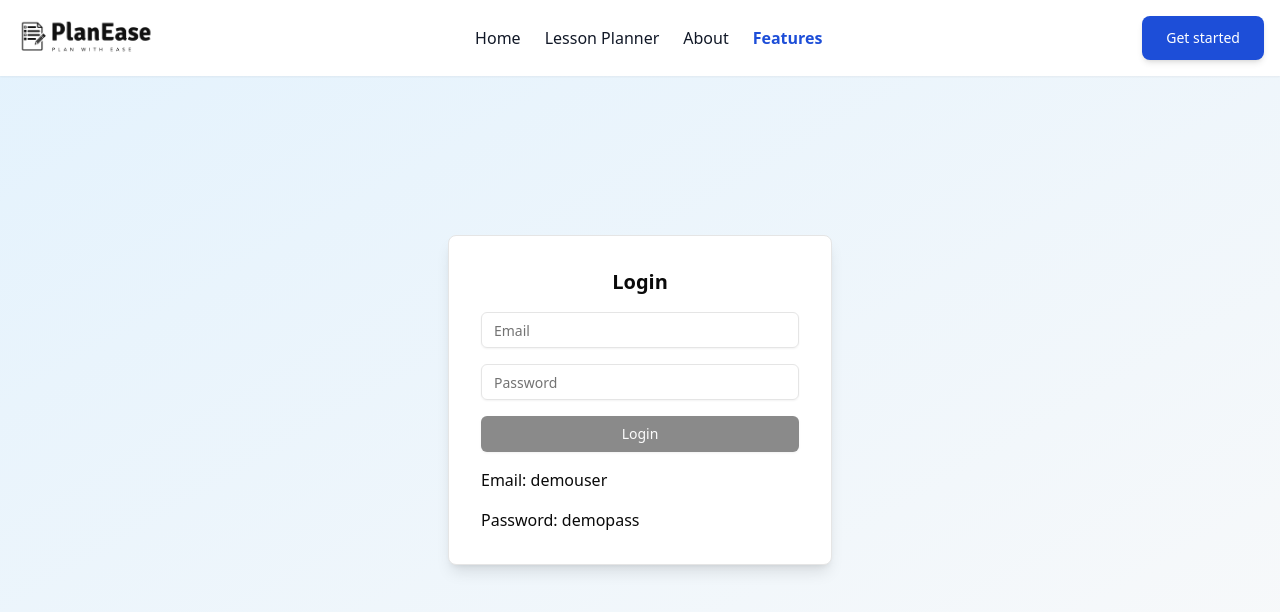
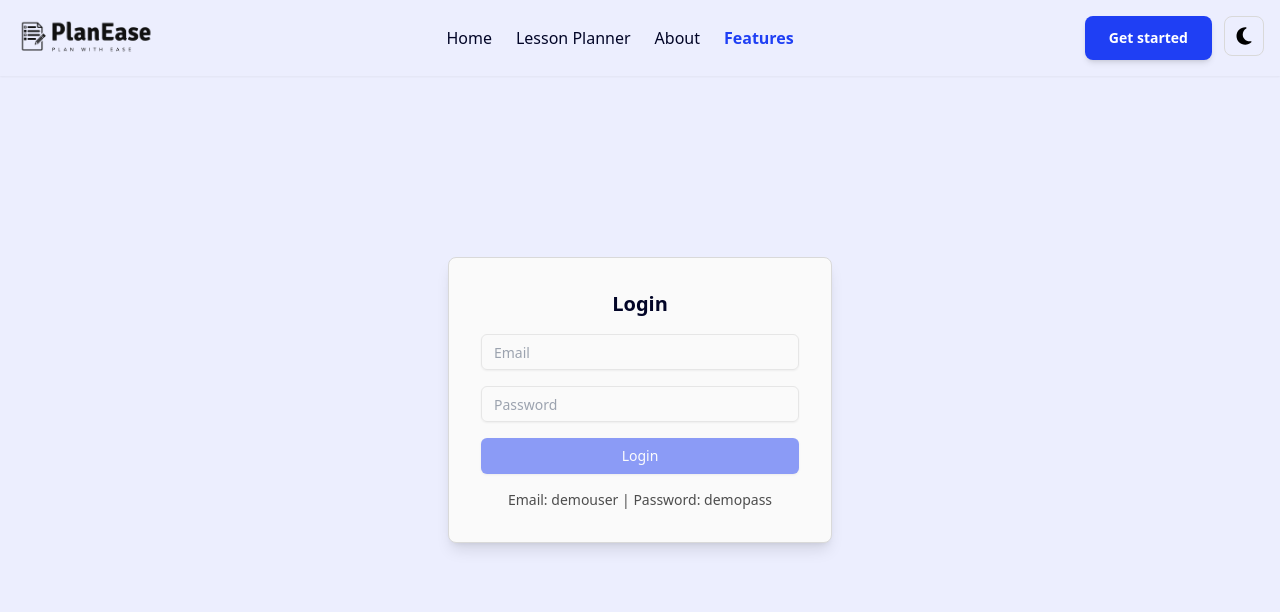
Before and after one commit to Shubham-567/AI-Lesson-Planner, a React (Vite) app: page /Login in a window 1280 px wide. Shown: the top 612 px of the page. Built offline with nearby package versions, Linux system fonts and the light colour scheme; no server answers.

Commit message:
added dark mode toggle and fixed inconsitency in color scheme

```diff
--- a/src/components/ui/LessonAccordion.jsx
+++ b/src/components/ui/LessonAccordion.jsx
@@ -166,10 +166,11 @@ const LessonAccordion = ({ lesson }) => {
         <AccordionItem value='outline'>
           <AccordionTrigger>Lesson Outlines</AccordionTrigger>
           <AccordionContent className='p-[2px]'>
+            <div className='grid grid-cols-1 lg:grid-cols-2 gap-4 mb-2'>
               {editedLesson.LessonOutline.map((step, index) => (
                 <div
                   key={index}
-                className='border rounded-lg p-4 mb-4 space-y-2 bg-gray-100 '>
+                  className='border border-border rounded-lg p-4 bg-muted text-muted-foreground'>
                   {isEditing ? (
                     <>
                       <Label>Duration</Label>
@@ -207,6 +208,7 @@ const LessonAccordion = ({ lesson }) => {
                   )}
                 </div>
               ))}
+            </div>
           </AccordionContent>
         </AccordionItem>
 
--- a/src/components/ui/Navbar.jsx
+++ b/src/components/ui/Navbar.jsx
@@ -1,33 +1,69 @@
-import { useState } from "react";
+import { useState, useEffect } from "react";
 import { NavLink } from "react-router-dom";
 import Logo from "@/assets/logo.png";
+import moonSvg from "@/assets/moon.svg";
+import sunSvg from "@/assets/sun.svg";
+import { Button } from "./button";
 
 function Navbar() {
   const [isOpen, setIsOpen] = useState(false);
+  const [darkMode, setDarkMode] = useState(
+    localStorage.getItem("theme") === "dark"
+  );
+
+  // apply theme on component mount
+  useEffect(() => {
+    if (darkMode) {
+      document.documentElement.classList.remove("light");
+      document.documentElement.classList.add("dark");
+      localStorage.setItem("theme", "dark");
+    } else {
+      document.documentElement.classList.remove("dark");
+      document.documentElement.classList.add("light");
+      localStorage.setItem("theme", "light");
+    }
+  }, [darkMode]);
 
   return (
-    <header className='absolute top-0 left-0 w-full bg-white shadow-sm z-50'>
-      <nav className='max-w-screen-xl min-w-[312px] mx-auto p-4 '>
+    <header className='absolute top-0 left-0 w-full shadow-sm dark:shadow-muted z-50'>
+      <nav className='max-w-screen-xl min-w-[312px] mx-auto p-4'>
         <div className='flex flex-wrap items-center justify-between'>
           {/* Logo */}
           <NavLink to='/' className='flex items-center space-x-3'>
             <img
               src={Logo}
-              className='h-8 sm:h-8 md:h-9 lg:h-10 max-w-[180px]'
+              className='h-8 sm:h-8 md:h-9 lg:h-10 max-w-[180px] dark:invert'
               alt='Logo'
             />
           </NavLink>
 
           {/* Right-side buttons */}
           <div className='flex md:order-2 space-x-3'>
-            <button className='text-white bg-blue-700 hover:bg-blue-800 transition duration-300 shadow-md font-medium rounded-lg px-4 sm:px-5 md:px-6 py-2 sm:py-2.5 md:py-3 text-sm sm:text-md'>
-              Get started
+            <NavLink to='/lesson-planner'>
+              <button className='bg-primary text-primary-foreground hover:brightness-90 transition duration-300 shadow-md font-semibold rounded-lg px-3 sm:px-5 md:px-6 py-2 sm:py-2.5 md:py-3 text-sm sm:text-sm hidden min-[355px]:inline-block'>
+                Get started
+              </button>
+            </NavLink>
+
+            {/* Dark Mode Toggle */}
+            <button
+              onClick={() => setDarkMode(!darkMode)}
+              className='p-2 w-10 h-10 border border-border text-foreground rounded-lg hover:bg-muted'>
+              {darkMode ? (
+                <img className='w-5 h-5 mx-auto' src={sunSvg} alt='Sun Icon' />
+              ) : (
+                <img
+                  className='w-5 h-5 mx-auto'
+                  src={moonSvg}
+                  alt='Moon Icon'
+                />
+              )}
             </button>
 
             {/* Mobile menu toggle */}
             <button
               onClick={() => setIsOpen(!isOpen)}
-              className='md:hidden p-2 w-10 h-10 text-gray-500 rounded-lg hover:bg-gray-100 focus:ring-2 focus:ring-gray-200'>
+              className='md:hidden p-2 w-10 h-10 text-foreground rounded-lg hover:bg-muted focus:ring-2 focus:ring-ring'>
               <span className='sr-only'>Open main menu</span>
               <svg className='w-5 h-5' fill='none' viewBox='0 0 17 14'>
                 <path
@@ -44,14 +80,14 @@ function Navbar() {
             className={`${
               isOpen ? "block" : "hidden"
             } w-full md:flex md:w-auto md:order-1`}>
-            <ul className='flex flex-col pt-4 md:pt-0 md:flex-row space-y-2 md:space-y-0 md:space-x-6 text-gray-900'>
+            <ul className='flex flex-col pt-4 md:pt-0 md:flex-row space-y-2 md:space-y-0 md:space-x-6 text-foreground'>
               <li>
                 <NavLink
                   to='/'
                   className={({ isActive }) =>
                     isActive
-                      ? "text-blue-700 font-semibold"
-                      : "hover:text-blue-700"
+                      ? "text-primary font-semibold"
+                      : "hover:text-primary"
                   }>
                   Home
                 </NavLink>
@@ -61,8 +97,8 @@ function Navbar() {
                   to='/lesson-planner'
                   className={({ isActive }) =>
                     isActive
-                      ? "text-blue-700 font-semibold"
-                      : "hover:text-blue-700"
+                      ? "text-primary font-semibold"
+                      : "hover:text-primary"
                   }>
                   Lesson Planner
                 </NavLink>
@@ -72,8 +108,8 @@ function Navbar() {
                   to='/about'
                   className={({ isActive }) =>
                     isActive
-                      ? "text-blue-700 font-semibold"
-                      : "hover:text-blue-700"
+                      ? "text-primary font-semibold"
+                      : "hover:text-primary"
                   }>
                   About
                 </NavLink>
@@ -83,8 +119,8 @@ function Navbar() {
                   to='/Login'
                   className={({ isActive }) =>
                     isActive
-                      ? "text-blue-700 font-semibold"
-                      : "hover:text-blue-700"
+                      ? "text-primary font-semibold"
+                      : "hover:text-primary"
                   }>
                   Features
                 </NavLink>
--- a/src/components/ui/button.jsx
+++ b/src/components/ui/button.jsx
@@ -1,8 +1,8 @@
-import * as React from "react"
-import { Slot } from "@radix-ui/react-slot"
+import * as React from "react";
+import { Slot } from "@radix-ui/react-slot";
 import { cva } from "class-variance-authority";
 
-import { cn } from "@/lib/utils"
+import { cn } from "@/lib/utils";
 
 const buttonVariants = cva(
   "inline-flex items-center justify-center gap-2 whitespace-nowrap rounded-md text-sm font-medium transition-colors focus-visible:outline-none focus-visible:ring-1 focus-visible:ring-ring disabled:pointer-events-none disabled:opacity-50 [&_svg]:pointer-events-none [&_svg]:size-4 [&_svg]:shrink-0",
@@ -14,7 +14,7 @@ const buttonVariants = cva(
         destructive:
           "bg-destructive text-destructive-foreground shadow-sm hover:bg-destructive/90",
         outline:
-          "border border-input bg-background shadow-sm hover:bg-accent hover:text-accent-foreground",
+          "border border-input bg-muted shadow-sm hover:bg-primary hover:text-primary-foreground",
         secondary:
           "bg-secondary text-secondary-foreground shadow-sm hover:bg-secondary/80",
         ghost: "hover:bg-accent hover:text-accent-foreground",
@@ -32,17 +32,20 @@ const buttonVariants = cva(
       size: "default",
     },
   }
-)
+);
 
-const Button = React.forwardRef(({ className, variant, size, asChild = false, ...props }, ref) => {
-  const Comp = asChild ? Slot : "button"
-  return (
-    (<Comp
-      className={cn(buttonVariants({ variant, size, className }))}
-      ref={ref}
-      {...props} />)
-  );
-})
-Button.displayName = "Button"
+const Button = React.forwardRef(
+  ({ className, variant, size, asChild = false, ...props }, ref) => {
+    const Comp = asChild ? Slot : "button";
+    return (
+      <Comp
+        className={cn(buttonVariants({ variant, size, className }))}
+        ref={ref}
+        {...props}
+      />
+    );
+  }
+);
+Button.displayName = "Button";
 
-export { Button, buttonVariants }
+export { Button, buttonVariants };
--- a/src/components/ui/input.jsx
+++ b/src/components/ui/input.jsx
@@ -1,19 +1,20 @@
-import * as React from "react"
+import * as React from "react";
 
-import { cn } from "@/lib/utils"
+import { cn } from "@/lib/utils";
 
 const Input = React.forwardRef(({ className, type, ...props }, ref) => {
   return (
-    (<input
+    <input
       type={type}
       className={cn(
-        "flex h-9 w-full rounded-md border border-input bg-transparent px-3 py-1 text-base shadow-sm transition-colors file:border-0 file:bg-transparent file:text-sm file:font-medium file:text-foreground placeholder:text-muted-foreground focus-visible:outline-none focus-visible:ring-1 focus-visible:ring-ring disabled:cursor-not-allowed disabled:opacity-50 md:text-sm",
+        "flex h-9 w-full rounded-md border border-input bg-transparent px-3 py-1 text-base shadow-sm transition-colors file:border-0 file:bg-transparent file:text-sm file:font-medium file:text-foreground placeholder:text-gray-400 focus-visible:outline-none focus-visible:ring-1 focus-visible:ring-ring disabled:cursor-not-allowed disabled:opacity-50 md:text-sm",
         className
       )}
       ref={ref}
-      {...props} />)
+      {...props}
+    />
   );
-})
-Input.displayName = "Input"
+});
+Input.displayName = "Input";
 
-export { Input }
+export { Input };
--- a/src/index.css
+++ b/src/index.css
@@ -4,57 +4,79 @@
 
 @layer base {
   :root {
-    --background: 0 0% 100%;
-    --foreground: 0 0% 3.9%;
-    --card: 0 0% 100%;
-    --card-foreground: 0 0% 3.9%;
-    --popover: 0 0% 100%;
-    --popover-foreground: 0 0% 3.9%;
-    --primary: 0 0% 9%;
-    --primary-foreground: 0 0% 98%;
-    --secondary: 0 0% 96.1%;
-    --secondary-foreground: 0 0% 9%;
-    --muted: 0 0% 96.1%;
-    --muted-foreground: 0 0% 45.1%;
-    --accent: 0 0% 96.1%;
-    --accent-foreground: 0 0% 9%;
-    --destructive: 0 84.2% 60.2%;
-    --destructive-foreground: 0 0% 98%;
-    --border: 0 0% 89.8%;
-    --input: 0 0% 89.8%;
-    --ring: 0 0% 3.9%;
-    --chart-1: 12 76% 61%;
-    --chart-2: 173 58% 39%;
-    --chart-3: 197 37% 24%;
-    --chart-4: 43 74% 66%;
-    --chart-5: 27 87% 67%;
+    /* Background colors for light mode */
+    --background: 233 90% 96%;
+    --foreground: 235, 90%, 8%;
+
+    --card: 0 0% 98%; /* Slightly off-white */
+    --card-foreground: var(--foreground);
+
+    --popover: 0 0% 97%; /* Light grayish-white */
+    --popover-foreground: var(--foreground);
+
+    --muted: 0 0% 96%; /* Soft muted white */
+    --muted-foreground: 0 0% 30%; /* Dark gray text */
+
+    --border: 0 0% 85%; /* Light gray */
+    --input: 0 0% 90%; /* Soft gray */
+    --ring: 0 0% 50%; /* Medium gray */
+
+    /* Text color */
+    --text: 235 90% 8%;
+
+    /* Primary colors */
+    --primary: 231 91% 54%; /* Soft blue */
+    --primary-foreground: 0 0% 100%; /* White text */
+
+    /* Secondary colors */
+    --secondary: 298 91% 50%; /* Soft purple */
+    --secondary-foreground: 0 0% 100%; /* White text */
+
+    /* Accent colors */
+    /* background-color: hsl(319, 91%, 50%); */
+    --accent: 319 91% 50%;
+    --accent-foreground: 0 0% 100%;
+
+    /* Destructive (Error) colors */
+    --destructive: 0 100% 80%; /* Pure Red */
+    --destructive-foreground: 0 0% 100%; /* White text for contrast */
+
+    /* Border radius */
     --radius: 0.5rem;
   }
+
   .dark {
-    --background: 0 0% 3.9%;
-    --foreground: 0 0% 98%;
-    --card: 0 0% 3.9%;
-    --card-foreground: 0 0% 98%;
-    --popover: 0 0% 3.9%;
-    --popover-foreground: 0 0% 98%;
-    --primary: 0 0% 98%;
-    --primary-foreground: 0 0% 9%;
-    --secondary: 0 0% 14.9%;
-    --secondary-foreground: 0 0% 98%;
-    --muted: 0 0% 14.9%;
-    --muted-foreground: 0 0% 63.9%;
-    --accent: 0 0% 14.9%;
-    --accent-foreground: 0 0% 98%;
-    --destructive: 0 62.8% 30.6%;
-    --destructive-foreground: 0 0% 98%;
-    --border: 0 0% 14.9%;
-    --input: 0 0% 14.9%;
-    --ring: 0 0% 83.1%;
-    --chart-1: 220 70% 50%;
-    --chart-2: 160 60% 45%;
-    --chart-3: 30 80% 55%;
-    --chart-4: 280 65% 60%;
-    --chart-5: 340 75% 55%;
+    /* Background colors for dark mode */
+    --background: 233, 80%, 6%;
+    --foreground: 35 90% 92%; /* Near-black text */
+
+    --card: 0 0% 7%; /* Dark gray */
+    --card-foreground: var(--foreground);
+
+    --popover: 0 0% 10%; /* Slightly lighter black */
+    --popover-foreground: var(--foreground);
+
+    --muted: 0 0% 10%;
+    --muted-foreground: 0 0% 70%;
+
+    --border: 0 0% 20%; /* Dark gray */
+    --input: 0 0% 25%; /* Medium dark gray */
+    --ring: 0 0% 40%; /* Soft gray */
+
+    /* Text color */
+    --text: 235 90% 8%;
+
+    /* Primary colors (Dark Mode) */
+    --primary: 231 91% 54%;
+    --primary-foreground: 0 0% 100%; /* White text */
+
+    /* Secondary colors (Dark Mode) */
+    --secondary: 298 91% 40%; /* Deep purple */
+    --secondary-foreground: 0 0% 100%; /* White text */
+
+    /* Accent colors (Dark Mode) */
+    --accent: 319 91% 40%;
+    --accent-foreground: 0 0% 100%;
   }
 }
 
@@ -63,6 +85,10 @@
     @apply border-border outline-ring/50;
   }
   body {
+    @apply bg-background text-foreground transition-colors duration-300;
+  }
+
+  .dark body {
     @apply bg-background text-foreground;
   }
 }
@@ -71,4 +97,5 @@ body {
   overflow-x: hidden;
   margin: 0;
   padding: 0;
+  /* color: hsl(236, 93%, 94%); */
 }
--- a/src/pages/Login.jsx
+++ b/src/pages/Login.jsx
@@ -3,7 +3,6 @@ import { useNavigate } from "react-router-dom";
 import { Input } from "@/components/ui/input";
 import { Card } from "@/components/ui/card";
 import { Button } from "@/components/ui/button";
-
 import Navbar from "@/components/ui/Navbar";
 
 function Login() {
@@ -28,8 +27,8 @@ function Login() {
     <>
       <Navbar />
 
-      <div className='flex items-center justify-center min-h-screen size-full bg-gradient'>
-        <Card className='p-8 space-y-4 w-96 shadow-lg bg-white rounded-lg'>
+      <div className='flex items-center justify-center min-h-screen bg-background text-foreground'>
+        <Card className='p-8 space-y-4 w-96 shadow-lg bg-card text-card-foreground rounded-lg border border-border'>
           <h2 className='text-xl font-semibold text-center'>Login</h2>
 
           <Input
@@ -41,7 +40,7 @@ function Login() {
           />
 
           <Input
-            type='text'
+            type='password'
             placeholder='Password'
             value={password}
             onChange={(e) => setPassword(e.target.value)}
@@ -50,7 +49,7 @@ function Login() {
 
           {error && (
             <div
-              className='p-4 mb-4 text-sm text-red-800 rounded-lg bg-red-50 dark:bg-gray-800 dark:text-red-400'
+              className='p-4 mb-4 text-sm text-red-800 rounded-lg bg-red-100 dark:bg-gray-800 dark:text-red-400'
               role='alert'>
               <span className='font-medium'>Error:</span> {error}
             </div>
@@ -59,14 +58,13 @@ function Login() {
           <Button
             onClick={handleLogin}
             disabled={!email || !password}
-            className={`w-full ${
-              !email || !password ? "opacity-50 cursor-not-allowed" : ""
-            }`}>
+            className={`w-full bg-primary text-primary-foreground rounded-md px-4 py-2 font-medium hover:bg-primary/80 disabled:opacity-50 disabled:cursor-not-allowed`}>
             Login
           </Button>
 
-          <p>Email: {demoEmail}</p>
-          <p>Password: {demoPass}</p>
+          <p className='text-sm text-muted-foreground text-center'>
+            Email: {demoEmail} | Password: {demoPass}
+          </p>
         </Card>
       </div>
     </>
--- a/tailwind.config.js
+++ b/tailwind.config.js
@@ -8,10 +8,6 @@ export default {
         lg: "var(--radius)",
         md: "calc(var(--radius) - 2px)",
         sm: "calc(var(--radius) - 4px)",
-      },
-      backgroundImage: {
-        gradient:
-          "linear-gradient(150deg, rgba(227,242,253,1) 0%, rgba(248,249,250,1) 94%)",
       },
       colors: {
         background: "hsl(var(--background))",
@@ -44,6 +40,7 @@ export default {
           DEFAULT: "hsl(var(--destructive))",
           foreground: "hsl(var(--destructive-foreground))",
         },
+
         border: "hsl(var(--border))",
         input: "hsl(var(--input))",
         ring: "hsl(var(--ring))",
--- a/vite.config.js
+++ b/vite.config.js
@@ -18,4 +18,7 @@ export default defineConfig({
     port: 5173,
     allowedHosts: ["planease.onrender.com"],
   },
+  build: {
+    chunkSizeWarningLimit: 1000, // default is 500
+  },
 });
```
Also changed, not shown: src/components/ui/textarea.jsx (+9 -8 lines), src/pages/About.jsx (+9 -9 lines), src/pages/Home.jsx (+6 -6 lines), src/pages/LessonPlanner.jsx (+36 -32 lines), src/assets/moon.svg (added), src/assets/sun.svg (added). Lines whose indentation alone changed are shown as unchanged.
